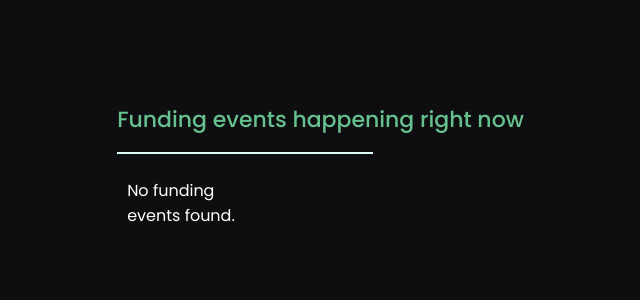
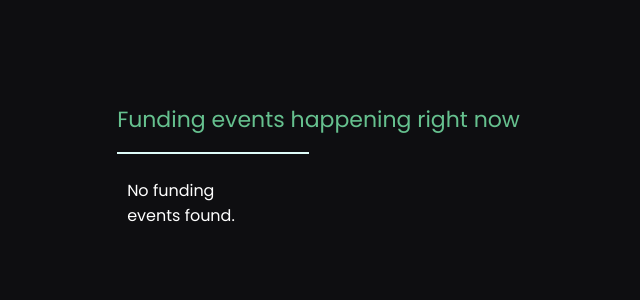
Before and after one commit to saugat077/SparkFund, a PHP site: page /sparkfund/ in a window 1280 px wide. Shown: the part 772-1072 px from the top of the page, without its empty margins (186-826 px from the left). Run offline with PHP 8.4, Linux system fonts and the light colour scheme; data that the repository does not hold is empty.

Commit message:
Added slight animation and deleted temp photos

```diff
--- a/inc/css/style.css
+++ b/inc/css/style.css
@@ -122,6 +122,10 @@ main .events > * {
   margin: 2rem;
 }
 
+.video > * {
+  margin: 2rem;
+}
+
 main .main-shadows {
   position: absolute;
   bottom: 100%;
@@ -152,7 +156,7 @@ main .main-shadows {
 
 .events .title h2,
 .video .title h2 {
-  font-weight: 500;
+  font-weight: normal;
   font-size: 22px;
   color: var(--accent);
   margin: 20px 20px 20px 0px;
@@ -163,9 +167,9 @@ main .main-shadows {
   /* padding: 20px; */
 }
 
-.events .border {
+.border {
   position: absolute;
-  width: 20%;
+  width: 15%;
   height: 2px;
   background-color: var(--accent2);
   margin-top: 1rem;
--- a/inc/js/navbar.js
+++ b/inc/js/navbar.js
@@ -1,7 +1,7 @@
 window.addEventListener("scroll", function () {
   var navbar = document.getElementById("navbar");
 
-  if (window.scrollY > 100) {
+  if (window.scrollY > 80) {
     // Adjust the scroll position where you want it to become sticky
     navbar.classList.add("nav-new");
   } else {
--- a/index.php
+++ b/index.php
@@ -24,10 +24,10 @@ session_start(); // Start the session
     // Check if the user is logged in
     if (isset($_SESSION['user_id'])) {
         // If logged in, redirect to the dashboard
-        echo '<button class="start-fund translate" data-speed="-0.2"><a href="./pages/dashboard.php?option=fundraiser">Start a Sparkfund</a></button>';
+        echo '<button class="start-fund translate" data-speed="-0.1"><a href="./pages/dashboard.php?option=fundraiser">Start a Sparkfund</a></button>';
     } else {
         // If not logged in, redirect to the login page
-        echo '<button class="start-fund translate" data-speed="-0.2"><a href="./pages/login.php">Start a Sparkfund</a></button>';
+        echo '<button class="start-fund translate" data-speed="-0.1"><a href="./pages/login.php">Start a Sparkfund</a></button>';
     }
     ?>
 
@@ -137,7 +137,8 @@ session_start(); // Start the session
 <!-- How Sparkfund works -->
     <section class="video">
           <div class="title">
-              <h2>How Sparkfund works</h2>
+              <h2>How Sparkfund works <div class="border"></div></h2>
+
           </div>
           <div class="container">
           <iframe width="100%" height="515"
```
Also changed, not shown: inc/uploads/IMG_1327.JPG (deleted), inc/uploads/Screenshot from 2024-03-31 21-25-32.png (deleted), inc/uploads/Screenshot from 2024-04-01 09-26-19.png (deleted), inc/uploads/Screenshot from 2024-04-02 10-01-34.png (deleted), inc/uploads/Screenshot from 2024-04-27 09-05-02.png (deleted), inc/uploads/Screenshot from 2024-04-27 16-57-09.png (deleted), inc/uploads/Screenshot from 2024-04-27 18-24-53.png (deleted), inc/uploads/Screenshot from 2024-04-27 18-28-56.png (deleted), inc/uploads/Screenshot from 2024-05-14 15-58-03.png (added), inc/uploads/Screenshot from 2024-05-14 21-45-16.png (added), inc/uploads/pexels-mathias-pranz-11530574.jpg (deleted), inc/uploads/salah.jpg (deleted), inc/uploads/uncanny.png (deleted), 2 other files.
